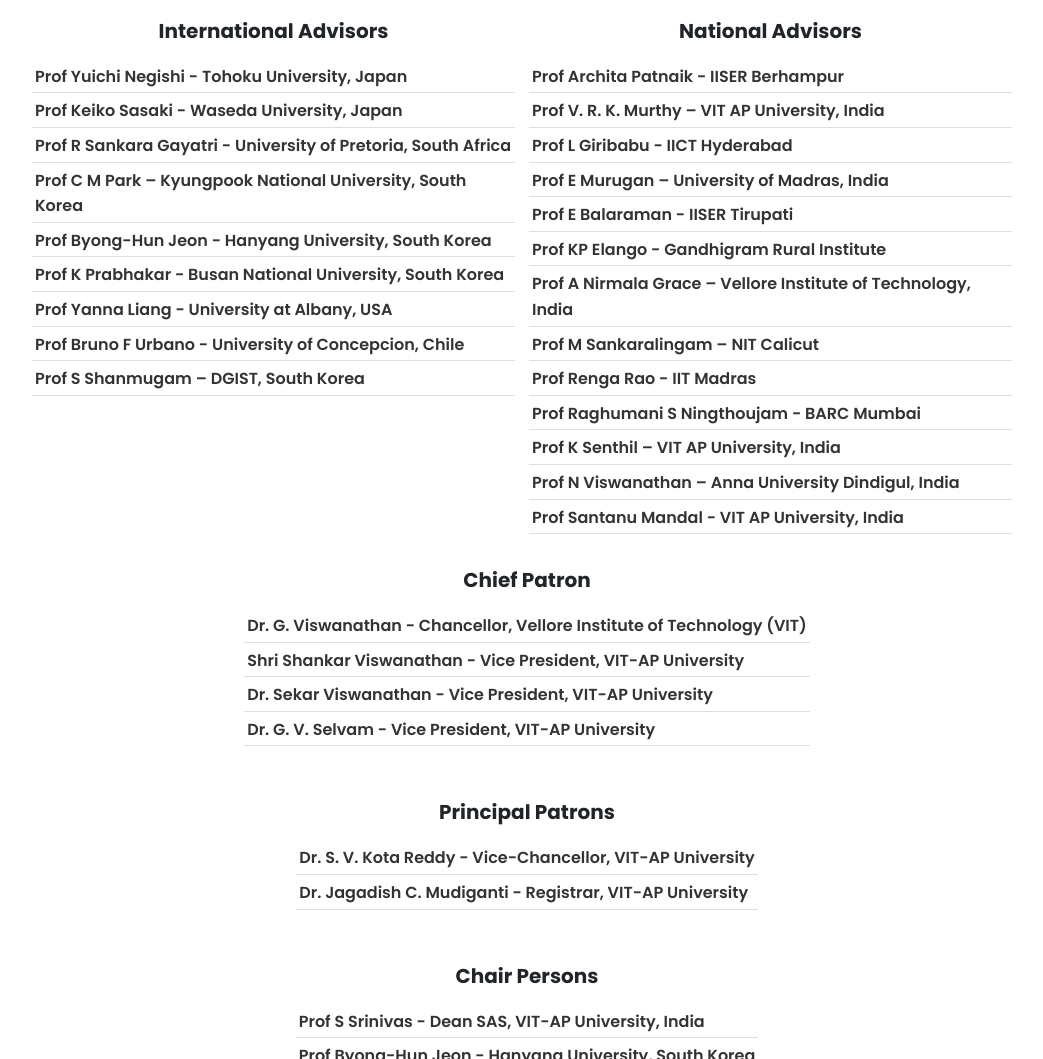
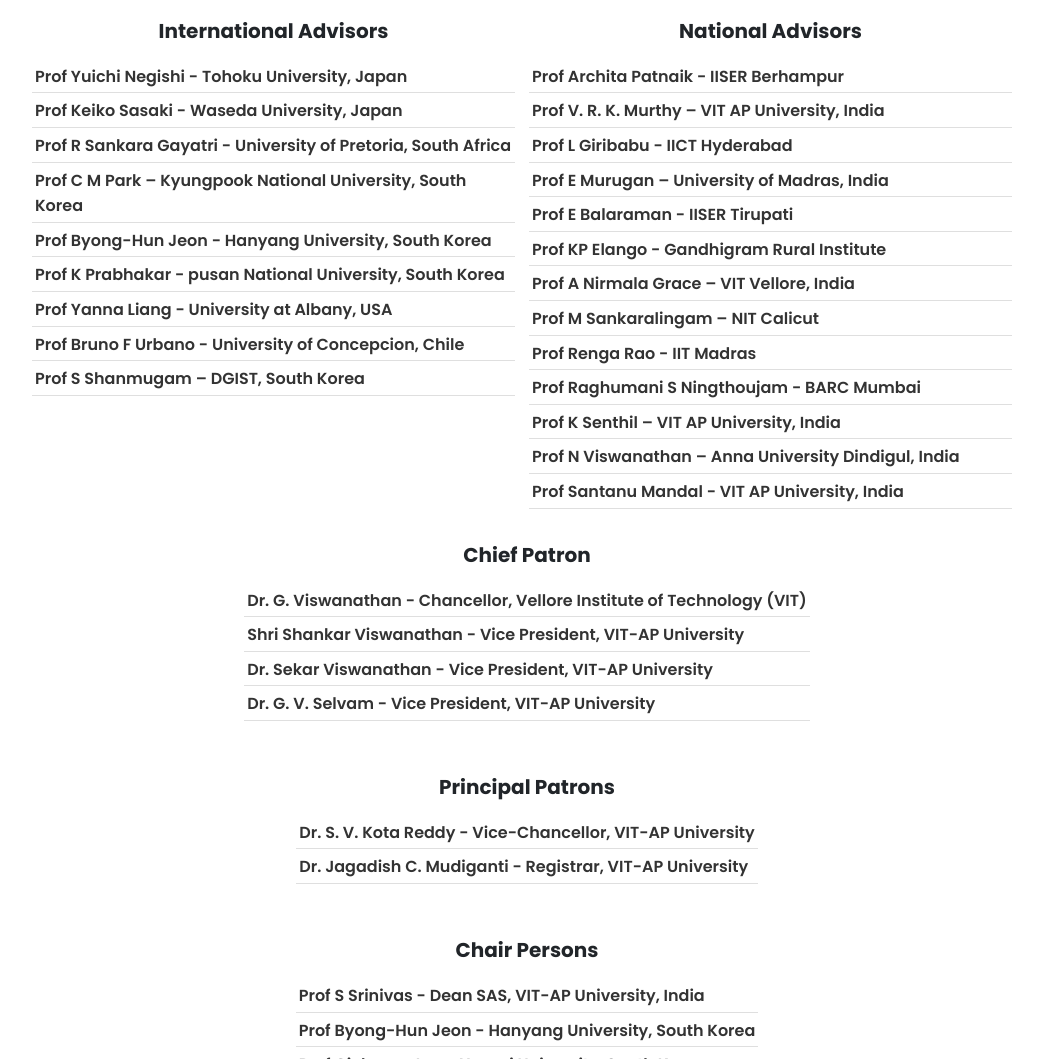
Before and after one commit to karan4533/che_web, a plain HTML site: page advisory.html in a window 1280 px wide. Shown: the part 809-1868 px from the top of the page, without its empty margins (113-1156 px from the left). Drawn offline with nearby package versions, Linux system fonts and the light colour scheme.

Commit message:
small changes

```diff
--- a/advisory.html
+++ b/advisory.html
@@ -275,7 +275,7 @@
                             <li class="fs-16 fw-600"> Prof R Sankara Gayatri  - University of Pretoria, South Africa</li>
                             <li class="fs-16 fw-600"> Prof C M Park – Kyungpook National University, South Korea</li>
                             <li class="fs-16 fw-600"> Prof Byong-Hun Jeon - Hanyang University, South Korea</li>
-                            <li class="fs-16 fw-600"> Prof K Prabhakar - Busan National University, South Korea</li>
+                            <li class="fs-16 fw-600"> Prof K Prabhakar - pusan National University, South Korea</li>
                             <li class="fs-16 fw-600"> Prof Yanna Liang - University at Albany, USA</li>
                             <li class="fs-16 fw-600"> Prof Bruno F Urbano - University of Concepcion, Chile</li>
                             <li class="fs-16 fw-600"> Prof S Shanmugam – DGIST, South Korea</li>
@@ -291,7 +291,7 @@
                             <li class="fs-16 fw-600"> Prof E Murugan – University of Madras, India</li>
                             <li class="fs-16 fw-600"> Prof E Balaraman - IISER Tirupati</li>
                             <li class="fs-16 fw-600"> Prof KP Elango - Gandhigram Rural Institute</li>
-                            <li class="fs-16 fw-600"> Prof A Nirmala Grace – Vellore Institute of Technology, India</li>
+                            <li class="fs-16 fw-600"> Prof A Nirmala Grace – VIT Vellore, India</li>
                             <li class="fs-16 fw-600"> Prof M Sankaralingam – NIT Calicut</li>
                             <li class="fs-16 fw-600"> Prof Renga Rao - IIT Madras</li>
                             <li class="fs-16 fw-600"> Prof Raghumani S Ningthoujam - BARC Mumbai</li>
```
